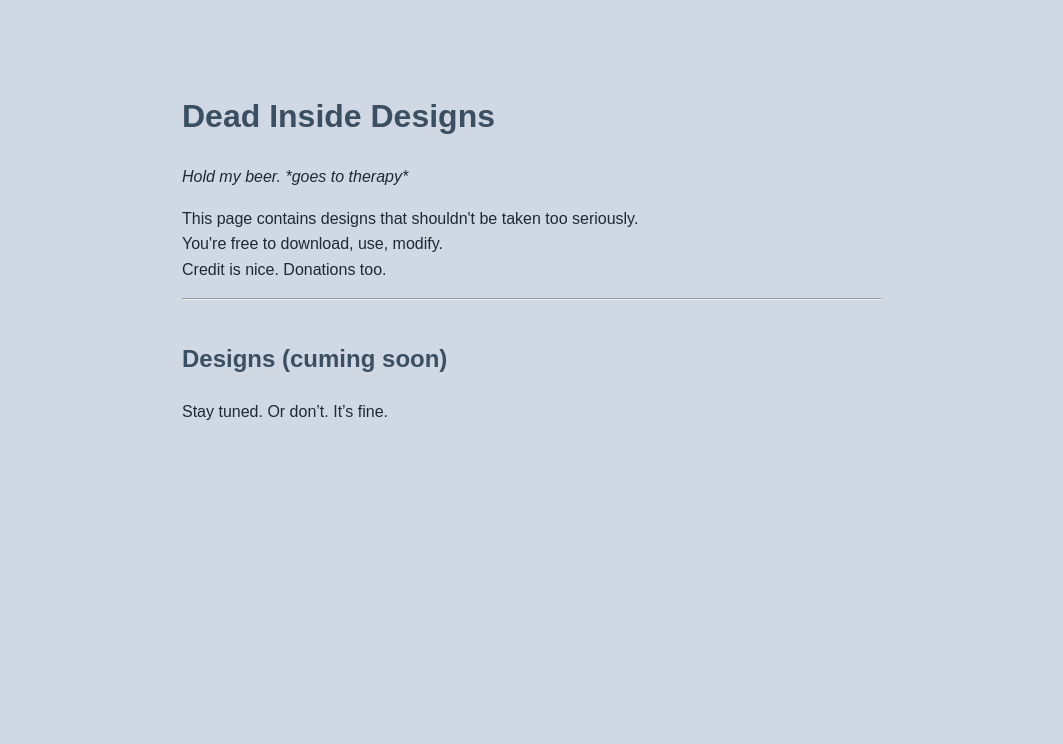
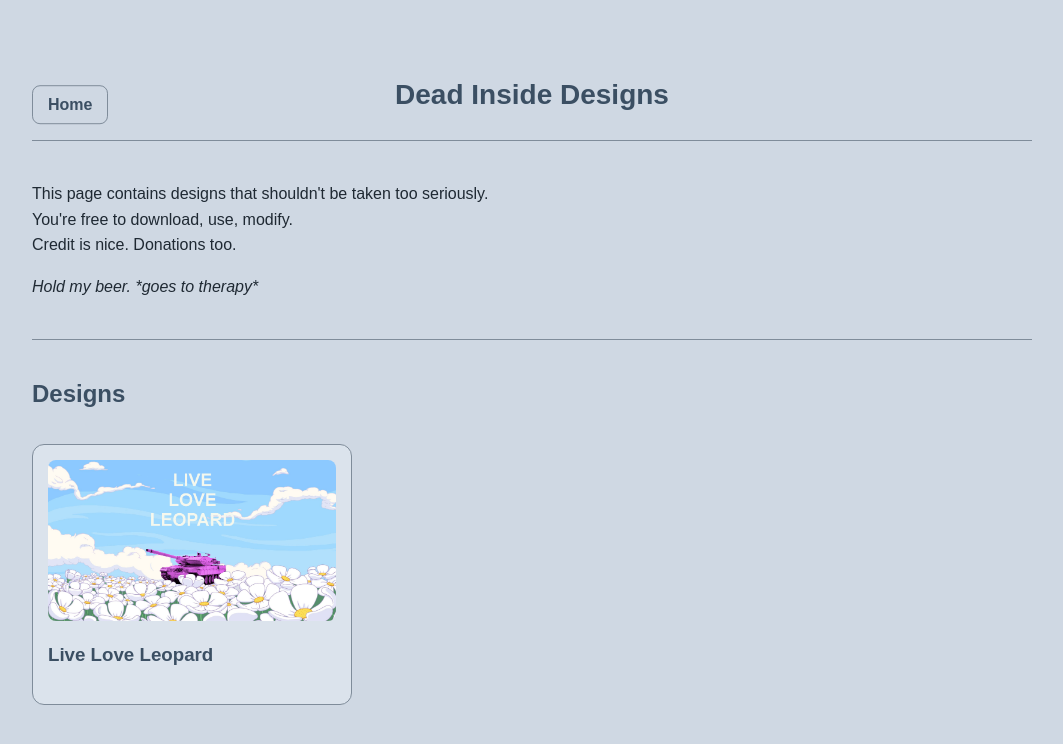
Before and after one commit to bledzer/deadinsidedesigns, an Astro site: page / in a window 1280 px wide. Shown: the whole page, without its empty margins (108-1171 px from the left). Built offline with nearby package versions, Linux system fonts and the light colour scheme; Astro itself is replaced by a stand-in of ours.

Commit message:
Added design grid and first design page

```diff
--- a/src/pages/index.astro
+++ b/src/pages/index.astro
@@ -2,28 +2,154 @@
 
 ---
 
+<!-- Main HTML document -->
 <html lang="en">
+
+	<!-- Stuff for browser/settings/tab title -->
 	<head>
+
+		<!-- Character encoding -->
 		<meta charset="utf-8" />
-		<link rel="icon" type="image/svg+xml" href="/favicon.svg" />
-		<link rel="icon" href="/favicon.ico" />
+
+		<!-- Makes site scale properly on phones -->
 		<meta name="viewport" content="width=device-width" />
-		<meta name="generator" content={Astro.generator} />
+
+		<!-- Browser tab title -->
 		<title>Dead Inside Designs</title>
+
 	</head>
+
+
+	<!-- Main visible page -->
 	<body style="
+
+		/* Main font */
 		font-family: Arial, sans-serif;
-	max-width: 700px;
+
+		/* Maximum page width */
+		max-width: 1000px;
+
+		/* Centers page horizontally */
 		margin: 40px auto;
+
+		/* Space between text lines */
 		line-height: 1.6;
+
+		/* Background color */
 		background-color: #cfd8e3;
+
+		/* Main text color */
 		color: #1f2933;
+
+		/* Space inside page edges */
 		padding: 30px;
+
 	">
 
-	<h1 style="color: #3b4f63;">Dead Inside Designs</h1>
 
-	<p><i>Hold my beer. *goes to therapy*</i></p>
+		<!-- TOP HEADER / NAVIGATION BAR -->
+		<header style="
+
+			/* Allows absolute positioning inside */
+			position: relative;
+
+			/* Header height */
+			height: 50px;
+
+			/* Space below header */
+			padding-bottom: 20px;
+
+			/* Distance to content below */
+			margin-bottom: 40px;
+
+			/* Horizontal separator line */
+			border-bottom: 1px solid #7f8c9a;
+
+		">
+
+
+			<!-- Navigation section -->
+			<nav style="
+
+				/* Lock position inside header */
+				position: absolute;
+
+				/* Move to left edge */
+				left: 0;
+
+				/* Vertical center */
+				top: 50%;
+
+				/* Perfect vertical alignment */
+				transform: translateY(-50%);
+
+			">
+
+
+				<!-- Home button -->
+				<a href="/" style="
+
+					/* Remove underline */
+					text-decoration: none;
+
+					/* Text color */
+					color: #3b4f63;
+
+					/* Bold text */
+					font-weight: bold;
+
+					/* Space inside button */
+					padding: 10px 15px;
+
+					/* Button border */
+					border: 1px solid #7f8c9a;
+
+					/* Rounded corners */
+					border-radius: 8px;
+
+				">
+
+					Home
+
+				</a>
+
+			</nav>
+
+
+			<!-- Main centered title -->
+			<div style="
+
+				/* Center text */
+				text-align: center;
+
+				/* Text size */
+				font-size: 28px;
+
+				/* Bold text */
+				font-weight: bold;
+
+				/* Text color */
+				color: #3b4f63;
+
+				/* Vertical alignment */
+				line-height: 50px;
+
+			">
+
+				Dead Inside Designs
+
+			</div>
+
+		</header>
+
+
+
+		<!-- Main page content -->
+		<main>
+
+
+			<!-- Intro section -->
+			<section style="margin-bottom: 40px;">
 
 				<p>
 					This page contains designs that shouldn't be taken too seriously.<br>
@@ -31,14 +157,123 @@
 					Credit is nice. Donations too.
 				</p>
 
-	<hr>
+				<p>
+					<i>Hold my beer. *goes to therapy*</i>
+				</p>
 
-	<h2 style="color: #3b4f63; margin-top: 40px;">
-	Designs (cuming soon)
+			</section>
+
+
+
+			<!-- Horizontal separator -->
+			<hr style="
+
+				border: none;
+				border-top: 1px solid #7f8c9a;
+				margin: 35px 0;
+
+			">
+
+
+
+			<!-- Designs section -->
+			<section>
+
+				<h2 style="color: #3b4f63;">
+
+					Designs
 
 				</h2>
 
-	<p>Stay tuned. Or don’t. It’s fine.</p>
+
+
+				<!-- GRID CONTAINER -->
+				<div style="
+
+					/* Grid layout */
+					display: grid;
+
+					/* Auto-create columns */
+					grid-template-columns: repeat(auto-fill, minmax(260px, 320px));
+
+					/* Space between tiles */
+					gap: 25px;
+
+					/* Space above grid */
+					margin-top: 30px;
+
+				">
+
+
+
+					<!-- SINGLE DESIGN TILE -->
+					<a href="/designs/live-love-leopard" style="
+
+						/* Remove underline */
+						text-decoration: none;
+
+						/* Text color */
+						color: #1f2933;
+
+						/* Border */
+						border: 1px solid #7f8c9a;
+
+						/* Rounded corners */
+						border-radius: 12px;
+
+						/* Space inside tile */
+						padding: 15px;
+
+						/* Tile background */
+						background-color: #dbe3ec;
+
+					">
+
+
+						<!-- Preview image -->
+						<img
+							src="/designs/liveLoveLeopard.png"
+							alt="Live Love Leopard"
+
+							style="
+
+								/* Fill tile width */
+								width: 100%;
+
+								/* Rounded image corners */
+								border-radius: 8px;
+
+								/* Prevent weird inline spacing */
+								display: block;
+
+							"
+						>
+
+
+						<!-- Design title -->
+						<h3 style="color: #3b4f63;">
+
+							Live Love Leopard
+
+						</h3>
+
+
+						<!-- Small description -->
+
+						<!-- Hidden category -->
+						<!-- Hidden category -->
+						<p style="display: none;">
+							Poster / design
+						</p>
+
+					</a>
+
+				</div>
+
+			</section>
+
+		</main>
 
 	</body>
+
 </html>
```
Also changed, not shown: src/pages/designs/live-love-leopard.astro (added, +116 -0 lines), public/designs/liveLoveLeopard.png (added), 1 other file. Lines whose indentation alone changed are shown as unchanged.
